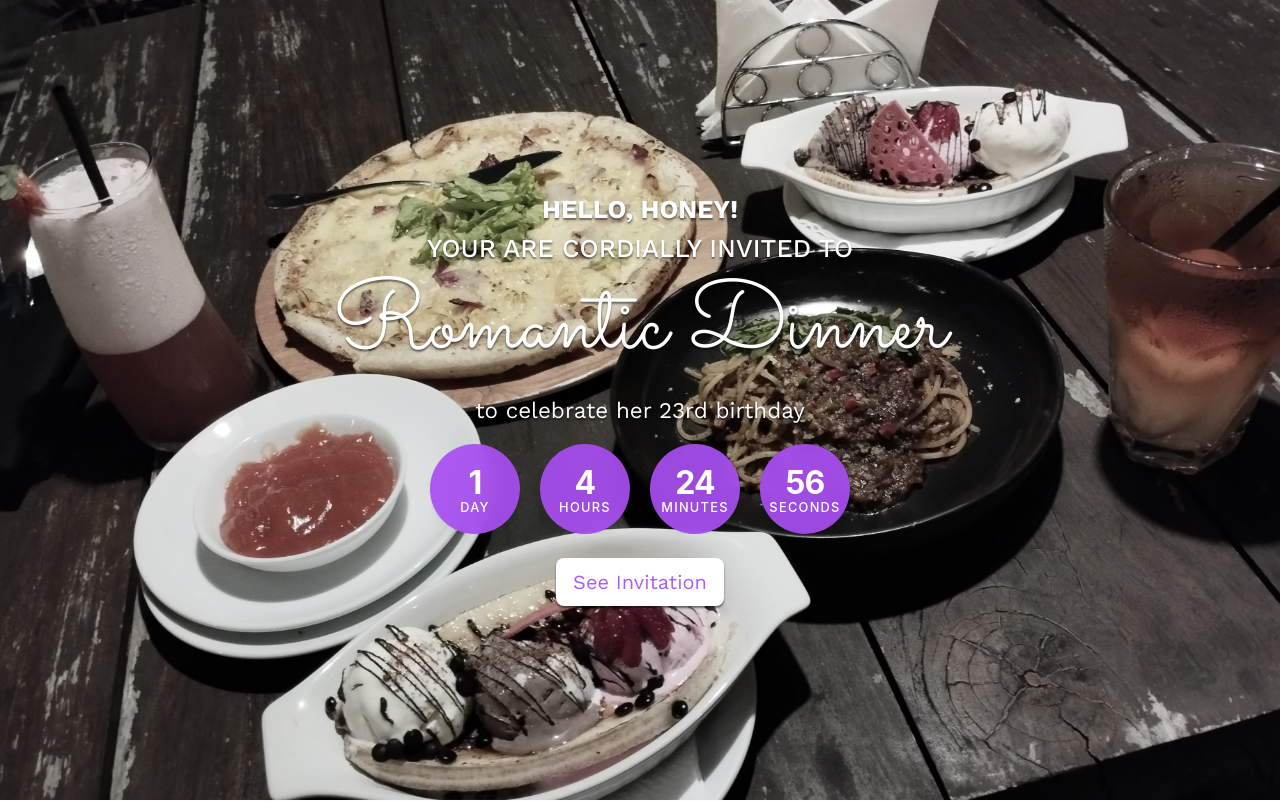
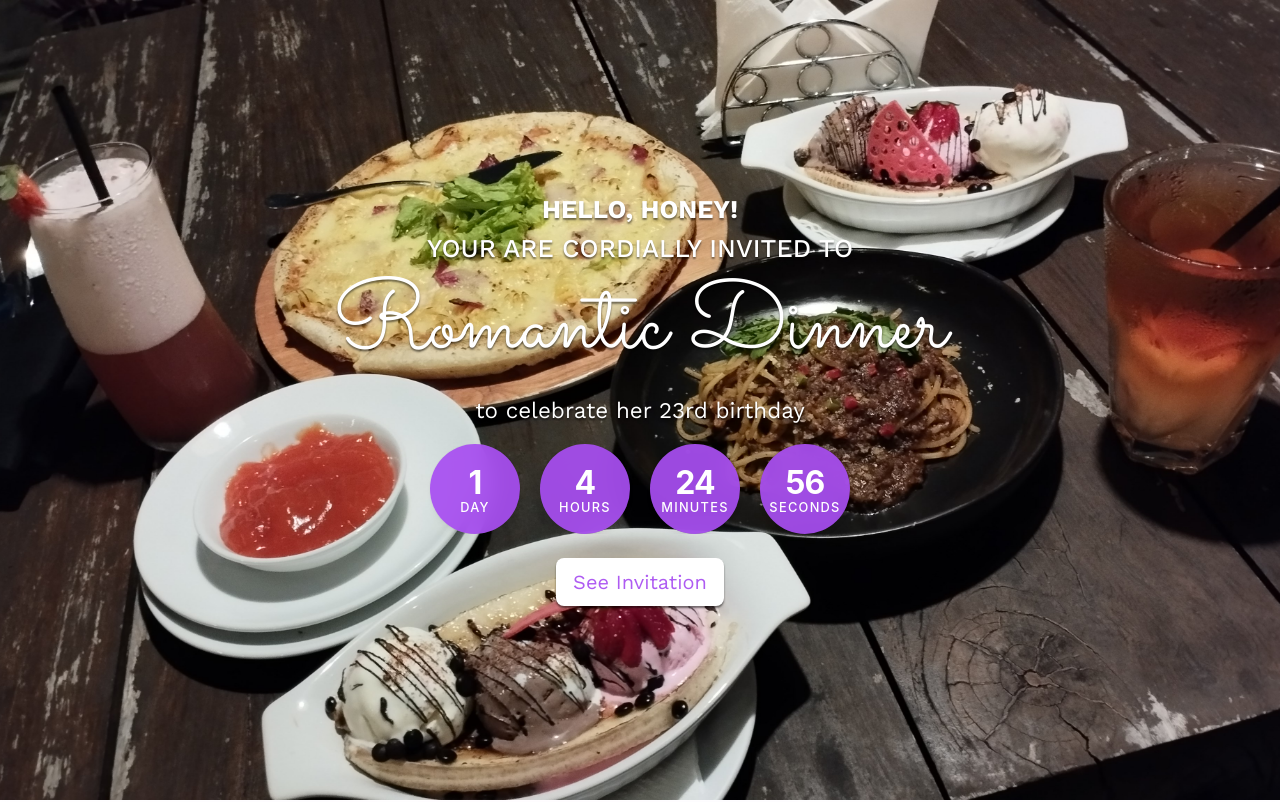
Before and after one commit to riskyeka/romantic-dinner, a plain HTML site: page index.html in a window 1280 px wide. Shown: the top 802 px of the page. Drawn offline with nearby package versions, Linux system fonts and the light colour scheme; some packages are replaced by stand-ins of ours; a script that the page names is missing.

Commit message:
update gray bg

```diff
--- a/style.css
+++ b/style.css
@@ -21,7 +21,7 @@ body {
     background-size: cover;
     background-position: center;
     z-index: -1;
-    filter: grayscale(50%);
+    filter: grayscale(0%);
 }
 
 .hero {
```
